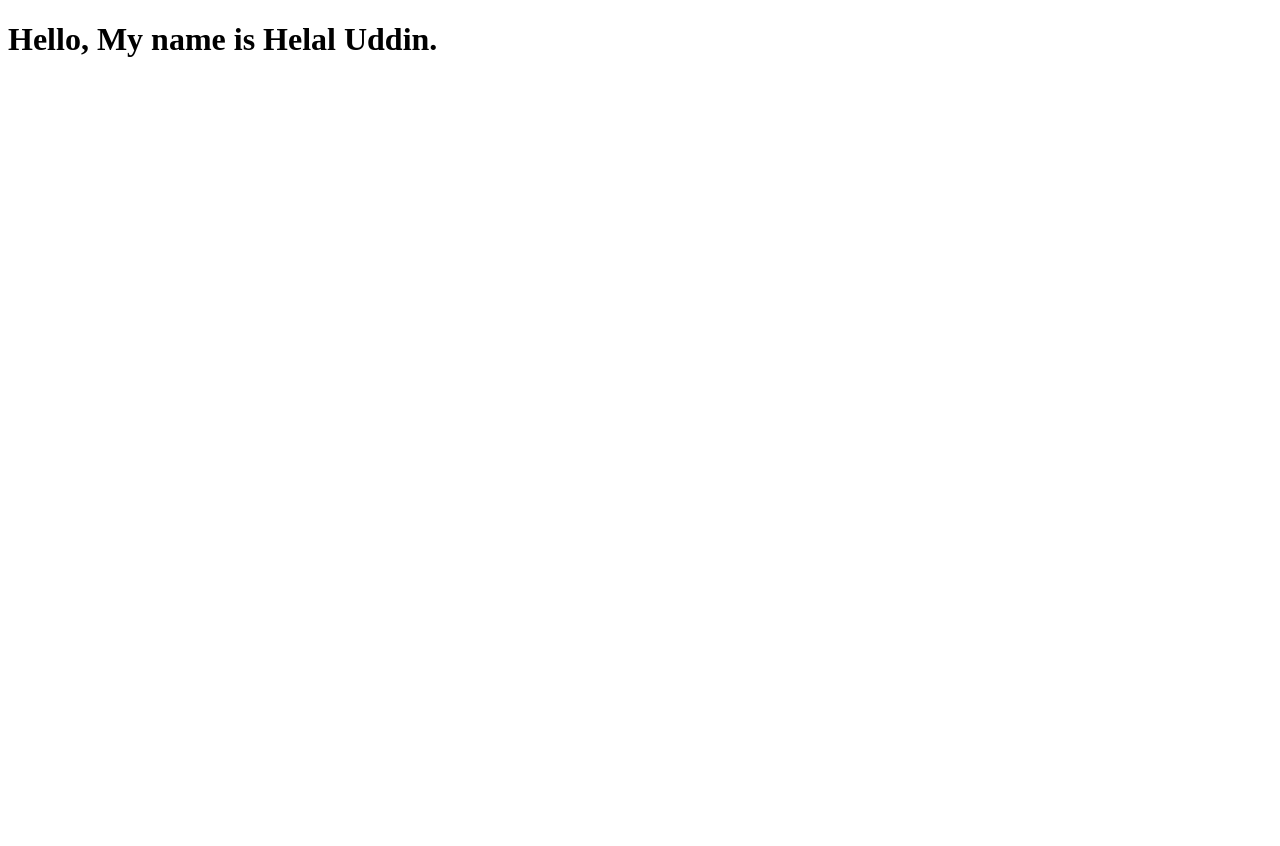
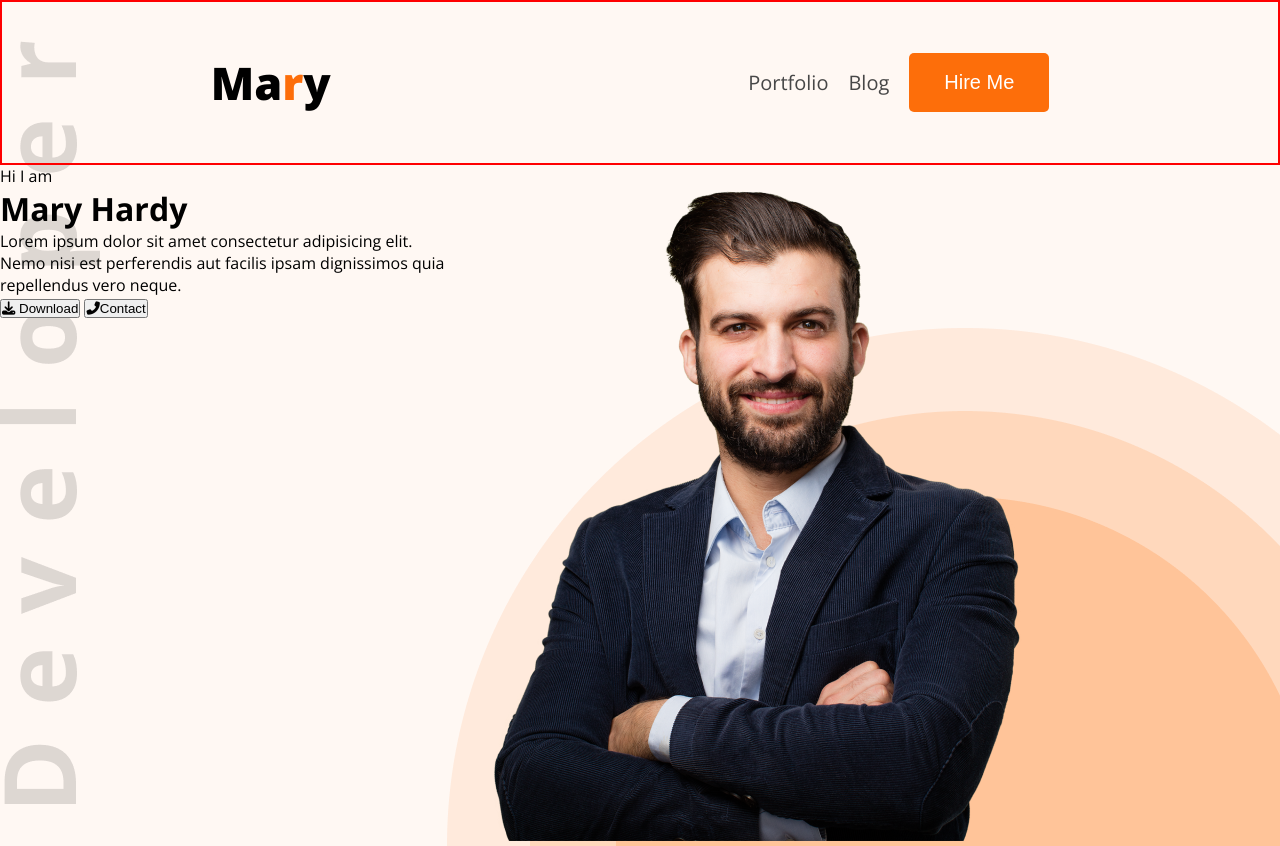
Before and after one commit to sudoHelal/Development-portfolio-Mary, a plain HTML site: page index.html in a window 1280 px wide. Before the commit the page ends 800 px from the top, so only its background shows below. Drawn offline with nearby package versions, Linux system fonts and the light colour scheme.

Commit message:
added Nav bar section and banner html section

```diff
--- /dev/null
+++ b/Assetes/style.css
@@ -0,0 +1,92 @@
+@import url("https://fonts.googleapis.com/css2?family=Open+Sans:ital,wght@0,300..800;1,300..800&display=swap");
+* {
+  padding: 0;
+  margin: 0;
+}
+body {
+    font-family: "Open Sans";
+}
+header{
+  background-color: rgb(255, 248, 243);
+  background-image: url("../Assetes/images/developer.png");
+  background-repeat: no-repeat;
+  background-position: left;
+}
+
+/* Navbar styles */
+.nav-container {
+  border: 2px solid red;
+  display: flex;
+  justify-content: space-around;
+  align-items: center;
+  padding-top: 50px;
+  padding-bottom: 50px;
+
+}
+.nav-title{
+  font-size: 45px;
+  font-family: "Open Sans";
+  font-weight: 800;
+}
+.nav-container ul{
+
+  display: flex;
+  align-items: center;
+
+}
+.nav-container ul li{
+  margin-right: 20px;
+  list-style: none;
+
+}
+.nav-container ul li a{
+  text-decoration: none;
+  font-size: 20px;
+  font-weight: 400;
+  color: rgb(71, 71, 71);
+}
+.btn-hire-me{
+  padding: 18px 35px;
+  border-radius: 5px;
+  color: white;
+  background: rgb(253, 110, 10);
+  border: none;
+  font-size: 20px;
+
+}
+.banner{
+
+  background-image: url("../Assetes/images/header_bg.png");
+  background-repeat: no-repeat;
+  background-position:right bottom;
+  display: flex;
+
+}
+.banner-text{
+
+}
+
+
+
+
+
+
+
+
+
+/* Responsive Styles for Mobile */
+
+@media  (max-width: 576px){
+  .nav-container{
+    flex-direction: column;
+  }
+  .nav-container ul{
+    flex-direction: column;
+  }
+  .btn-hire-me{
+    padding: 10px 15px;
+    font-size: 14px;
+    margin-top: 11px;
+
+  }
+}
--- a/index.html
+++ b/index.html
@@ -4,12 +4,42 @@
     <meta charset="UTF-8" />
     <meta name="viewport" content="width=device-width, initial-scale=1.0" />
     <title>Development Portfolio Mary</title>
+
+    <link rel="stylesheet" href="Assetes/style.css" />
   </head>
   <body>
     <header>
-      <h1>Hello, My name is Helal Uddin.</h1>
+      <nav class="nav-container">
+        <h3 class="nav-title">Ma<span style="color: rgb(253, 110, 10);">r</span>y</h3>
+        <ul>
+          <li><a href="#">Portfolio</a></li>
+          <li><a href="#">Blog</a></li>
+          <li><button class="btn-hire-me">Hire Me</button></li>
+        </ul>
+      </nav>
+      <!-- End nav -->
+      <div class="banner">
+        <div class="banner-text">
+          <p class="banner-intro">Hi I am</p>
+          <h1 class="banner-title">Mary Hardy</h1>
+          <p class="banner-description">
+            Lorem ipsum dolor sit amet consectetur adipisicing elit.<br> Nemo nisi
+            est perferendis aut facilis ipsam dignissimos quia <br> repellendus vero
+            neque.
+          </p>
+          <div class="btn-download-contact">
+            <button class="btn-download"><i class="fa-solid fa-download"></i> Download</button>
+            <button class="btn-contact"><i class="fa-solid fa-phone-flip"></i>Contact</button>
+          </div>
+        </div>
+
+        <div class="banner-img">
+          <img src="/Assetes/images/hardy.png" alt="">
+        </div>
+      </div>
     </header>
     <main></main>
     <footer></footer>
+    <script src="https://kit.fontawesome.com/99bcf6575b.js" crossorigin="anonymous"></script>
   </body>
 </html>
```
